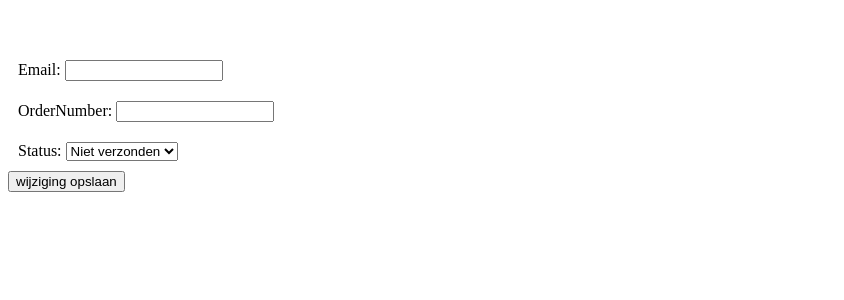
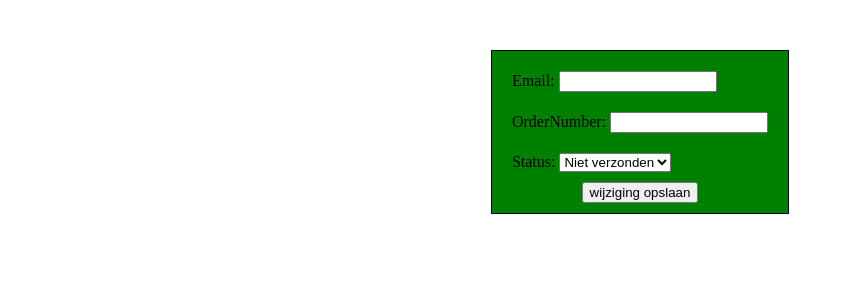
Before and after one commit to Koen-Smit/scouting-webshop, a PHP site: page /H3-prikbord/edit.php?id=1 in a window 1280 px wide. Shown: the part 110-410 px from the top of the page, without its empty margins (0-844 px from the left). Run offline with PHP 8.4, Linux system fonts and the light colour scheme; data that the repository does not hold is empty.

Commit message:
stylin overzicht en editpagina

```diff
--- a/css/main.css
+++ b/css/main.css
@@ -97,6 +97,7 @@ footer{
 .cart table{
     width: 500px;
     border: 1px solid black;
+    background-color: green;
 }
 .cart table td{
     text-align: center;
@@ -113,6 +114,7 @@ footer{
     width: 500px;
     border: 1px solid black;
     text-align: center;
+    background-color: green;
 }
 
 /* inlogpagina */
@@ -120,3 +122,35 @@ footer{
     display: flex;
     justify-content: center;
 }
+
+/* overzicht */
+
+.overzicht-container{
+    display: flex;
+    justify-content: center;
+}
+.overzicht-container table{
+    border:1px solid black;
+    background-color: green;
+}
+.overzicht-container table td{
+    text-align: center;
+    padding: 10px 10px;
+}
+
+/* edit */
+
+.edit-container{
+    display: flex;
+    justify-content: center;
+}
+.edit-container form{
+    border: 1px solid black;
+    text-align: center;
+    padding:10px 10px;
+    background-color: green;
+}
+.edit-container .form-group{
+    text-align: left;
+
+}
```
